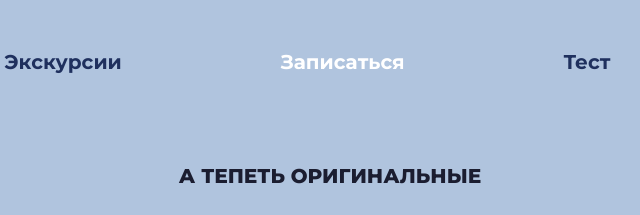
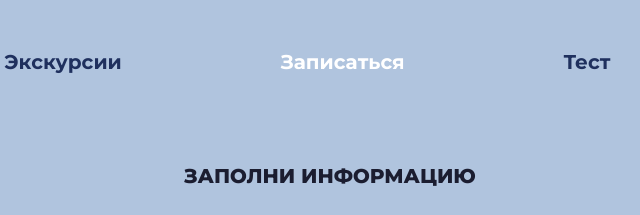
Before and after one commit to Maneeen/finalprojectmane, a plain HTML site: page index2.html in a window 1280 px wide. Shown: the top 215 px of the page, 310-950 px from the left. Drawn offline with Linux system fonts and the light colour scheme.

Commit message:
Update index2.html

```diff
--- a/index2.html
+++ b/index2.html
@@ -20,7 +20,7 @@
     </nav>
 </header>
 <body>
-    <h2 class = "course-title"> А тепеть оригинальные </h3>
+    <h2 class = "course-title"> Заполни информацию </h3>
         <form class = "form" action = 'https://www.google.ru/?hl=ru' method = "get" target = "_blank">
          <p> Укажите Ваш пол:
         <input type="Radio" name="gender" value="female"> Женский
```
